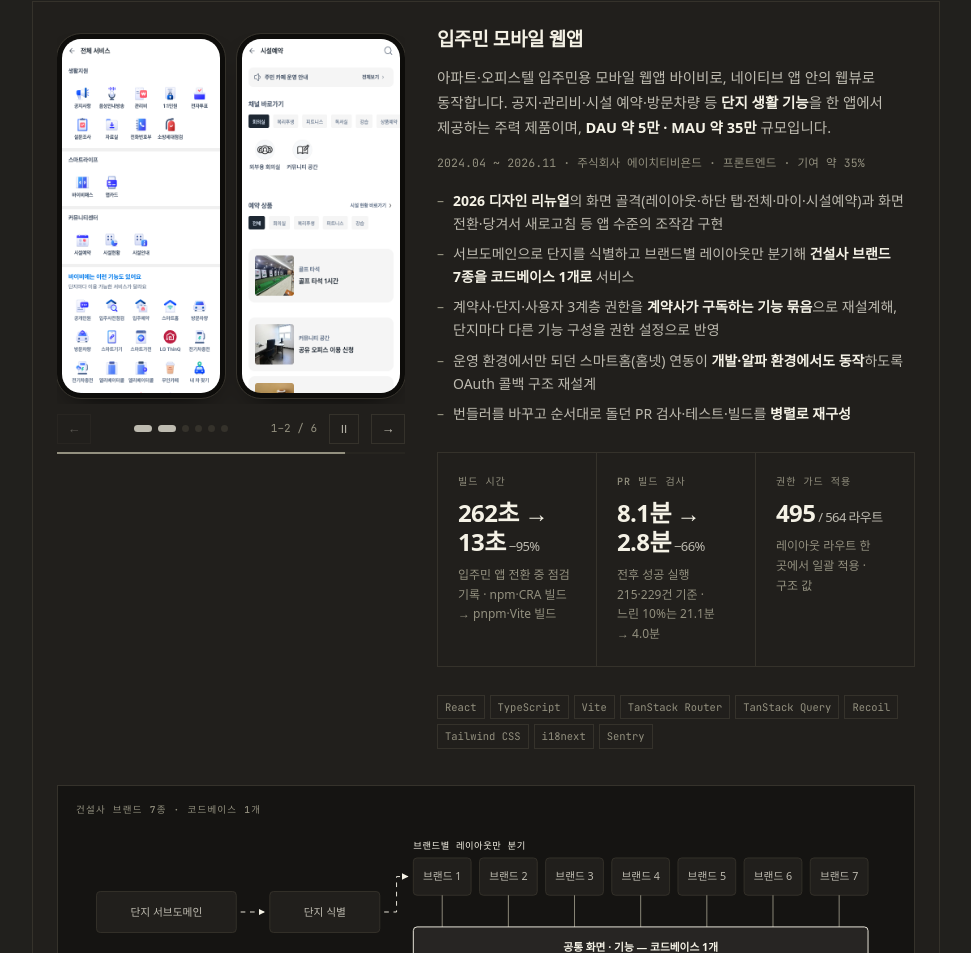
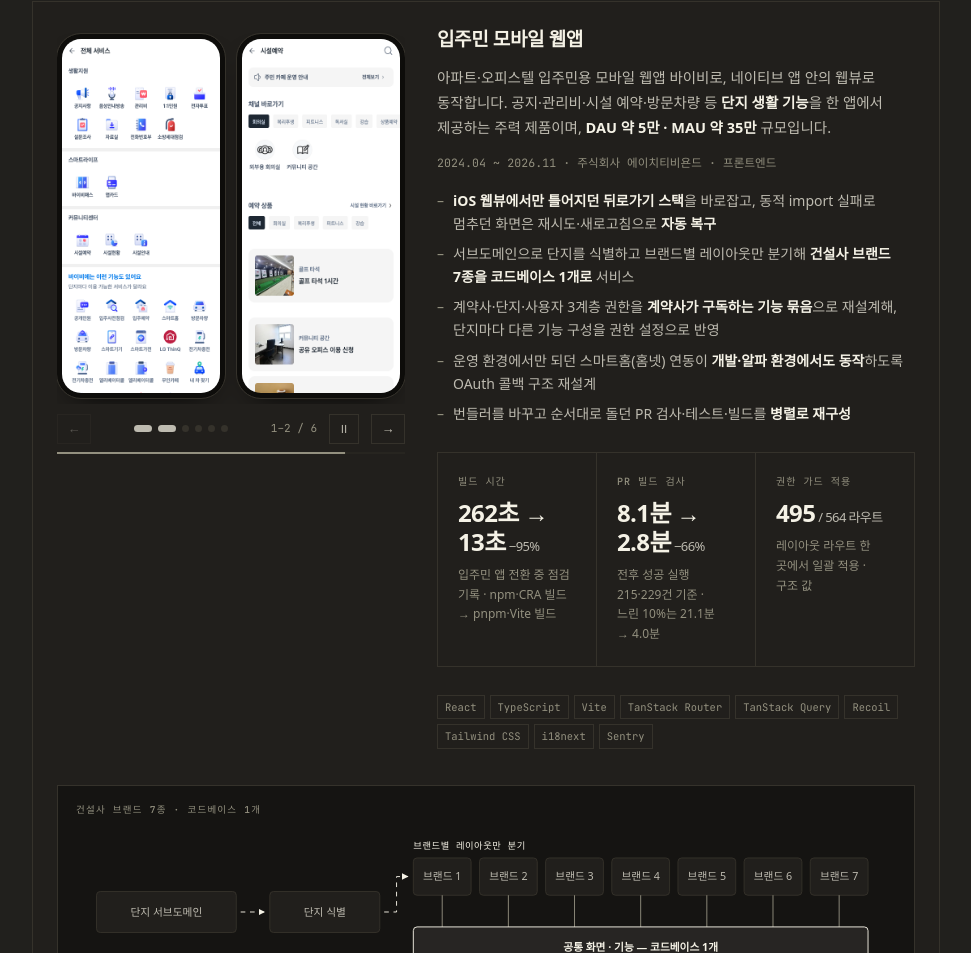
Before and after one commit to hoiya-woohyun/hoiya-woohyun.github.io, a plain HTML site: page index.html in a window 1280 px wide. Shown: the part 2428-3381 px from the top of the page, without its empty margins (154-1125 px from the left). Drawn offline with Linux system fonts and the light colour scheme; a web font is replaced by a local one.

Commit message:
docs - 포트폴리오 입주민 앱 리뉴얼 줄을 웹뷰 뒤로가기·동적 import 복구 줄로 교체, 기여 약 35% 삭제, 대조 범위 문장을 편집원칙 §3.13 예외로 명시
Co-Authored-By: Claude Opus 5.5 <noreply@anthropic.com>

```diff
--- a/index.html
+++ b/index.html
@@ -1207,9 +1207,9 @@
         <div class="body">
           <h3>입주민 모바일 웹앱</h3>
           <p class="def">아파트·오피스텔 입주민용 모바일 웹앱 바이비로, 네이티브 앱 안의 웹뷰로 동작합니다. 공지·관리비·시설 예약·방문차량 등 <b>단지 생활 기능</b>을 한 앱에서 제공하는 주력 제품이며, <b>DAU 약 5만 · MAU 약 35만</b> 규모입니다.</p>
-          <p class="meta">2024.04 ~ 2026.11 · 주식회사 에이치티비욘드 · 프론트엔드 · 기여 약 35%</p>
+          <p class="meta">2024.04 ~ 2026.11 · 주식회사 에이치티비욘드 · 프론트엔드</p>
           <ul class="did">
-            <li><b>2026 디자인 리뉴얼</b>의 화면 골격(레이아웃·하단 탭·전체·마이·시설예약)과 화면 전환·당겨서 새로고침 등 앱 수준의 조작감 구현</li>
+            <li><b>iOS 웹뷰에서만 틀어지던 뒤로가기 스택</b>을 바로잡고, 동적 import 실패로 멈추던 화면은 재시도·새로고침으로 <b>자동 복구</b></li>
             <li>서브도메인으로 단지를 식별하고 브랜드별 레이아웃만 분기해 <b>건설사 브랜드 7종을 코드베이스 1개로</b> 서비스</li>
             <li>계약사·단지·사용자 3계층 권한을 <b>계약사가 구독하는 기능 묶음</b>으로 재설계해, 단지마다 다른 기능 구성을 권한 설정으로 반영</li>
             <li>운영 환경에서만 되던 스마트홈(홈넷) 연동이 <b>개발·알파 환경에서도 동작</b>하도록 OAuth 콜백 구조 재설계</li>
```
Also changed, not shown: src/포트폴리오.html (+2 -2 lines), 2 other files.
